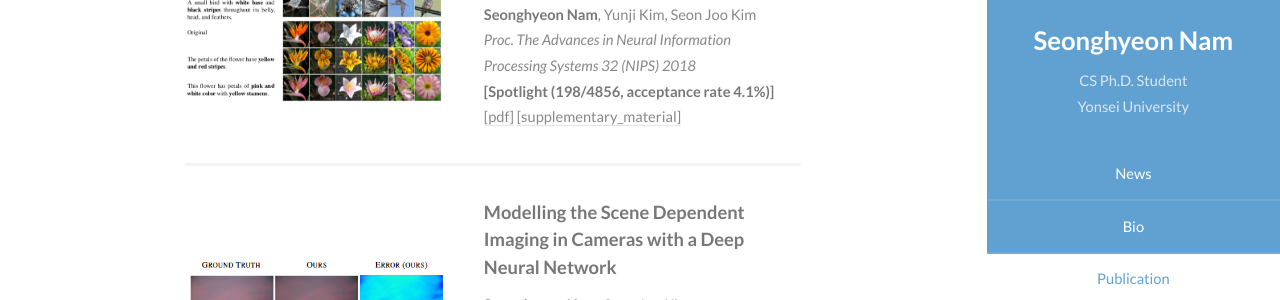
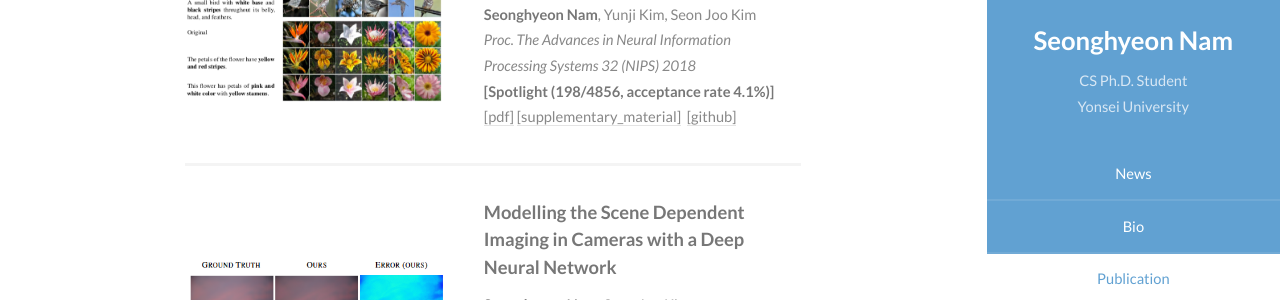
Before and after one commit to woozzu/woozzu.github.io, a Jekyll site: the page built from index.html, in a window 1280 px wide and 900 px high, scrolled down 1422 px. Shown: the part 152-452 px from the top of the window. Built offline with Jekyll 4.4.1, drawn with Linux system fonts in a browser that asks for light colours.

Commit message:
add github link of tagan

```diff
--- a/_posts/2018-09-05-tagan-nips.markdown
+++ b/_posts/2018-09-05-tagan-nips.markdown
@@ -11,4 +11,5 @@ paper: tagan_nips18/tagan.pdf
 supp: tagan_nips18/tagan_supp.pdf
 feature: Spotlight (198/4856, acceptance rate 4.1%)
 bibtex :
+github: https://github.com/woozzu/tagan
 ---
--- a/index.html
+++ b/index.html
@@ -71,6 +71,7 @@ layout: default
                             {% if post.paper_rawurl %}<a href="{{ post.paper_rawurl }}">[pdf]</a>{% endif %}
                             {% if post.supp %}<a href="{{ site.baseurl }}/assets/{{ post.supp }}">[supplementary_material]</a>{% endif %}
                             {% if post.projecturl %}&nbsp;<a href="{{ site.baseurl }}/research/{{ post.projecturl }}">[project page]</a>{% endif %}
+                            {% if post.github %}&nbsp;<a href="{{ post.github }}">[github]</a>{% endif %}
                             {% if post.bibtex %}&nbsp;<a href="{{ site.baseurl }}/assets/{{ post.bibtex }}">[bibtex]</a>{% endif %}
                         </p>
                     </div>
```
Lines whose indentation alone changed are shown as unchanged.
